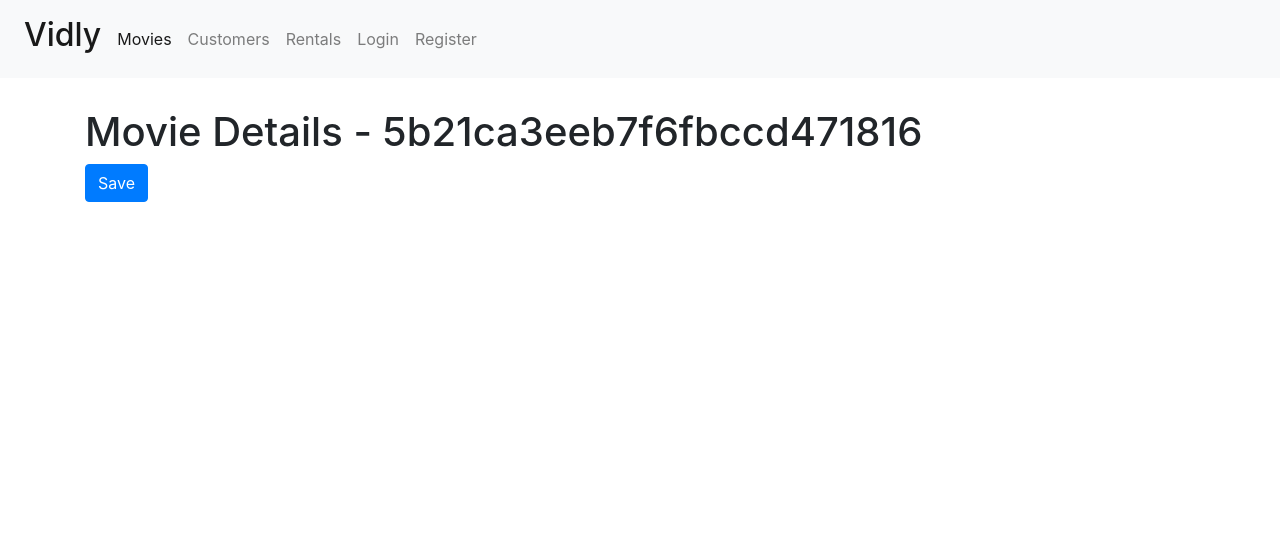
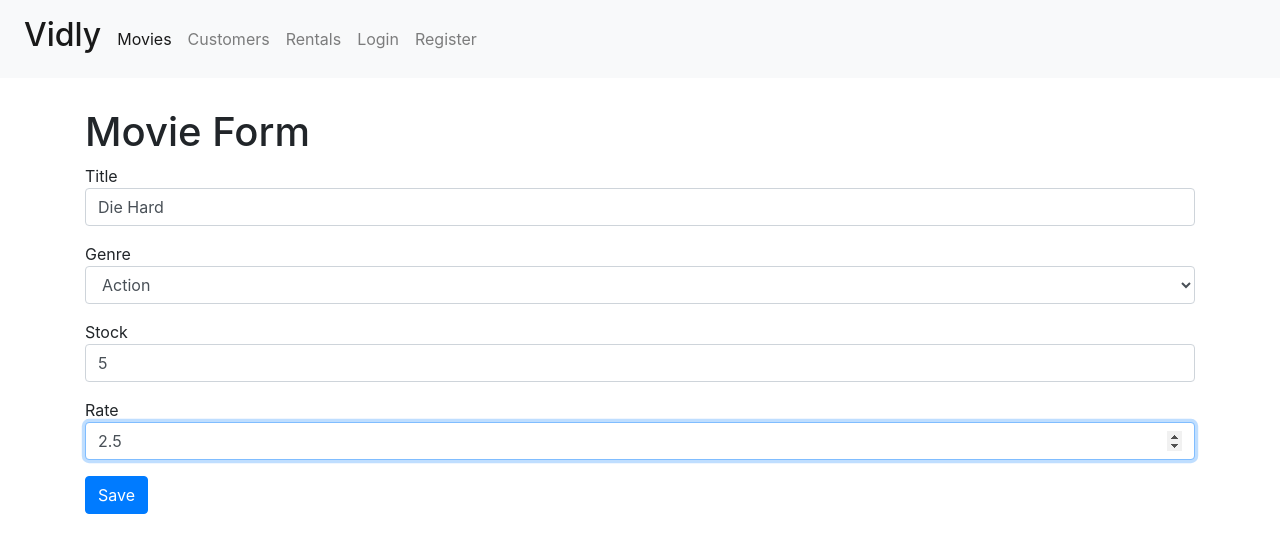
Before and after one commit to jgmrathnasiri/React-All-Concepts, a React (Create React App) app: page /movies/5b21ca3eeb7f6fbccd471816 in a window 1280 px wide. Shown: the top 552 px of the page. Built offline with nearby package versions, Linux system fonts and the light colour scheme.

Commit message:
movie form and search done

```diff
--- a/src/components/LoginForm.jsx
+++ b/src/components/LoginForm.jsx
@@ -1,4 +1,4 @@
-import React, { Component } from "react";
+import React from "react";
 import Joi from "joi-browser";
 import Form from "./common/form";
 
--- a/src/components/Movie.jsx
+++ b/src/components/Movie.jsx
@@ -6,6 +6,7 @@ import { paginate } from "../util/paginate";
 import ListGroup from "./common/listGroup";
 import MoviesTable from "./MoviesTable";
 import _ from "lodash";
+import Search from "./common/search";
 
 class Movie extends Component {
   state = {
@@ -14,6 +15,7 @@ class Movie extends Component {
     pageSize: 4,
     currentPage: 1,
     selectedGroupId: 0,
+    searchText: "",
     sortColunm: { col: "title", order: "asc" },
   };
 
@@ -32,12 +34,20 @@ class Movie extends Component {
       movies,
       selectedGroupId,
       sortColunm,
+      searchText,
     } = this.state;
 
-    const filtered =
-      selectedGroupId !== 0
-        ? movies.filter((m) => m.genre._id === selectedGroupId)
-        : movies;
+    let filtered = [];
+    if (!searchText) {
+      filtered =
+        selectedGroupId !== 0
+          ? movies.filter((m) => m.genre._id === selectedGroupId)
+          : movies;
+    } else {
+      filtered = movies.filter((m) =>
+        m.title.toLowerCase().includes(searchText)
+      );
+    }
 
     const sorted = _.orderBy(filtered, [sortColunm.col], [sortColunm.order]);
 
@@ -74,9 +84,22 @@ class Movie extends Component {
           ></ListGroup>
         </div>
         <div className="col">
+          <div>
+            <button
+              type="button"
+              className="btn btn-primary mb-3"
+              onClick={this.handleNewMovie}
+            >
+              New Movie
+            </button>
+          </div>
+
           <span className="font-italic">
             Showing {totalCount} movies in the database
           </span>
+
+          <Search onSearch={this.handleSearch}></Search>
+
           <MoviesTable
             pageMovies={movies}
             onLike={this.handleLike}
@@ -120,6 +143,14 @@ class Movie extends Component {
   handleSort = (sortColunm) => {
     this.setState({ sortColunm });
   };
+
+  handleNewMovie = (elm) => {
+    this.props.history.push("/movies/new");
+  };
+
+  handleSearch = (searchTxt) => {
+    this.setState({ selectedGroupId: 0, searchText: searchTxt.toLowerCase() });
+  };
 }
 
 export default Movie;
--- a/src/components/MovieDetails.jsx
+++ b/src/components/MovieDetails.jsx
@@ -1,19 +1,68 @@
-import React, { Component } from "react";
+import React from "react";
+import Form from "./common/form";
+import Joi from "joi-browser";
+import { getMovie, saveMovie } from "../services/fakeMovieService";
+import { getGenres } from "../services/fakeGenreService";
 
-class MovieDetails extends Component {
-  state = {};
+class MovieDetails extends Form {
+  state = {
+    data: {
+      title: "",
+      genreId: "",
+      numberInStock: 0,
+      dailyRentalRate: 0,
+    },
+    errors: {},
+    genras: [],
+  };
 
-  handleSave = () => {
-    this.props.history.replace("/movies");
+  schema = {
+    _id: Joi.string(),
+    title: Joi.string().required().label("Title"),
+    genreId: Joi.string().required().label("Genre"),
+    numberInStock: Joi.number().required().label("Stock").max(100).min(0),
+    dailyRentalRate: Joi.number().required().label("Rate").max(10).min(0),
   };
+
+  componentDidMount() {
+    const genras = getGenres();
+    if (this.props.match.params._id !== "new") {
+      const movie = getMovie(this.props.match.params._id);
+      if (!movie) this.props.history.replace("/not-found");
+
+      this.setState({ data: this.mapToViewModel(movie) });
+    }
+
+    this.setState({ genras });
+  }
+
+  doSubmit = () => {
+    saveMovie(this.state.data);
+    this.props.history.push("/movies");
+  };
+
+  mapToViewModel(movie) {
+    return {
+      _id: movie._id,
+      title: movie.title,
+      genreId: movie.genre._id,
+      numberInStock: movie.numberInStock,
+      dailyRentalRate: movie.dailyRentalRate,
+    };
+  }
 
   render() {
     return (
       <div>
-        <h1>Movie Details - {this.props.match.params._id}</h1>
-        <button className="btn btn-primary" onClick={this.handleSave}>
-          Save
-        </button>
+        <h1>Movie Form</h1>
+
+        <form onSubmit={this.handleSubmit}>
+          {this.renderInput("title", "Title", "text")}
+          {this.renderSelect("genreId", "Genre", this.state.genras)}
+          {this.renderInput("numberInStock", "Stock", "number")}
+          {this.renderInput("dailyRentalRate", "Rate", "number")}
+          {this.renderButton("Save")}
+        </form>
       </div>
     );
   }
--- a/src/components/RegisterForm.jsx
+++ b/src/components/RegisterForm.jsx
@@ -1,4 +1,4 @@
-import React, { Component } from "react";
+import React from "react";
 import Form from "./common/form";
 import Joi from "joi-browser";
 
--- a/src/components/common/form.jsx
+++ b/src/components/common/form.jsx
@@ -1,6 +1,7 @@
 import React, { Component } from "react";
 import Joi from "joi-browser";
 import Input from "./input";
+import Select from "./select";
 
 class Form extends Component {
   state = {
@@ -18,6 +19,7 @@ class Form extends Component {
       errors[item.path[0]] = item.message;
     }
 
+    console.log(errors);
     return errors;
   };
 
@@ -74,6 +76,20 @@ class Form extends Component {
       ></Input>
     );
   }
+
+  renderSelect(name, lbl, options) {
+    const { data, errors } = this.state;
+    return (
+      <Select
+        name={name}
+        lable={lbl}
+        value={data[name]}
+        options={options}
+        error={errors[name]}
+        onChange={this.handleChange}
+      ></Select>
+    );
+  }
 }
 
 export default Form;
--- /dev/null
+++ b/src/components/common/search.jsx
@@ -0,0 +1,18 @@
+import React, { Component } from "react";
+
+class Search extends Component {
+  state = {};
+  render() {
+    const { onSearch } = this.props;
+    return (
+      <input
+        type="text"
+        className="form-control mt-2 mb-2"
+        placeholder="Search..."
+        onChange={(event) => onSearch(event.target.value)}
+      ></input>
+    );
+  }
+}
+
+export default Search;
--- /dev/null
+++ b/src/components/common/select.jsx
@@ -0,0 +1,27 @@
+import React from "react";
+
+const Select = ({ name, lable, value, options, error, onChange }) => {
+  return (
+    <div className="form-group">
+      <span>{lable}</span>
+      <select
+        value={value}
+        onChange={onChange}
+        autoFocus
+        name={name}
+        id={name}
+        className="form-control"
+      >
+        <option value=""></option>
+        {options.map((option) => (
+          <option key={option._id} value={option._id}>
+            {option.name}
+          </option>
+        ))}
+      </select>
+      {error && <div className="alert alert-danger">{error}</div>}
+    </div>
+  );
+};
+
+export default Select;
--- a/src/services/fakeMovieService.js
+++ b/src/services/fakeMovieService.js
@@ -78,13 +78,13 @@ export function getMovie(id) {
 
 export function saveMovie(movie) {
   let movieInDb = movies.find((m) => m._id === movie._id) || {};
-  movieInDb.name = movie.name;
+  movieInDb.title = movie.title;
   movieInDb.genre = genresAPI.genres.find((g) => g._id === movie.genreId);
   movieInDb.numberInStock = movie.numberInStock;
   movieInDb.dailyRentalRate = movie.dailyRentalRate;
 
   if (!movieInDb._id) {
-    movieInDb._id = Date.now();
+    movieInDb._id = Date.now().toString();
     movies.push(movieInDb);
   }
 
```
